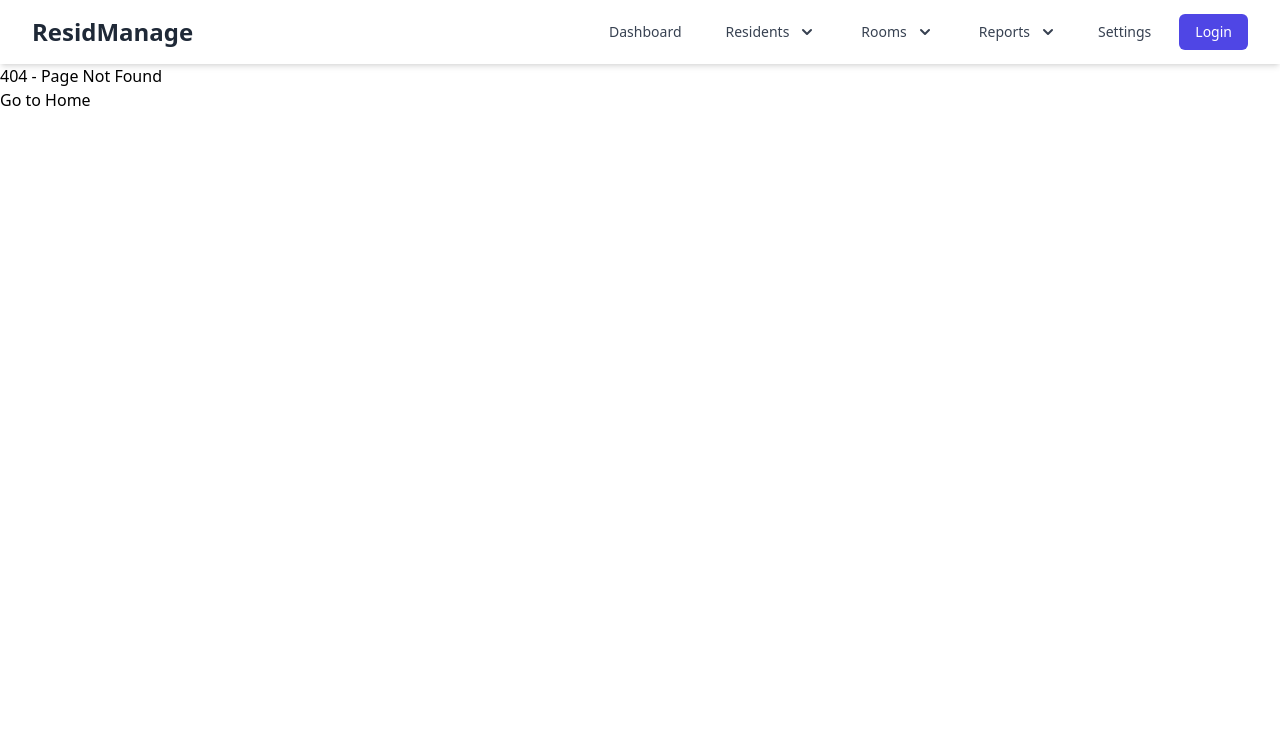
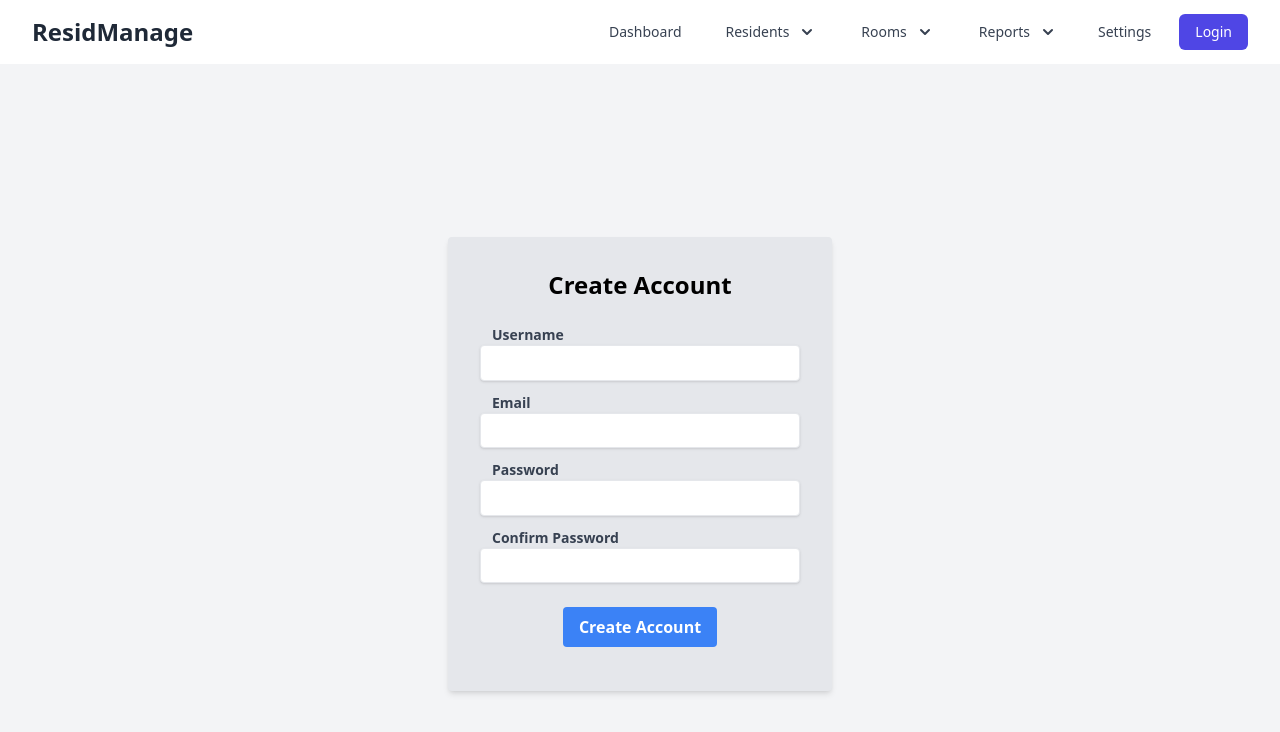
Before and after one commit to riad-medghar/Resident_Manager, a React (Vite) app: page /creatAccount in a window 1280 px wide. Before the commit this address had no page. Shown: the top 732 px of the page. Built offline with nearby package versions, Linux system fonts and the light colour scheme.

Commit message:
feat: added the login and the creat acount pages

```diff
--- a/src/App.jsx
+++ b/src/App.jsx
@@ -7,6 +7,7 @@ import {
 } from "react-router-dom";
 import "./App.css";
 import NavBar from "./components/NavBar";
+import CreatAccount from "./pages/Login/CreatAccount";
 
 // Lazy load components for better performance
 const Dashboard = lazy(() => import("./pages/Dashboard/Dashboard"));
@@ -15,6 +16,7 @@ const ResidentDetails = lazy(() => import("./pages/Residents/ResidentDetails"));
 const AddResident = lazy(() => import("./pages/Residents/AddResident")); // Add this line
 const VacantRooms = lazy(() => import("./pages/Rooms/VacantRooms"));
 const AllocateRoom = lazy(() => import("./pages/Rooms/AllocateRoom"));
+const Login = lazy(() => import("./pages/Login/Login"));
 
 // Loading Fallback Component
 function LoadingFallback() {
@@ -45,6 +47,8 @@ function App() {
           <NavBar/>
           <Routes>
             <Route path="/" element={<Dashboard />} />
+            <Route path="/login" element={<Login />} />
+            <Route path="/creatAccount" element={<CreatAccount/>}/>
             <Route path="/residents/list" element={<ResidentList />} />
             <Route path="/residents/add" element={<AddResident />} /> {/* Add this line */}
             <Route path="/rooms/vacant" element={<VacantRooms />} />
--- /dev/null
+++ b/src/pages/Login/CreatAccount.jsx
@@ -0,0 +1,74 @@
+import React from "react";
+
+const CreatAccount =()=>{
+
+
+    return (
+        <div className="flex flex-col justify-center items-center min-h-screen bg-gray-100">
+            <div className="bg-gray-200 p-8 rounded shadow-md w-full max-w-sm mx-auto">
+                <h2 className="text-2xl font-bold mb-6 text-center">Create Account</h2>
+                <form >
+                    <div className="block text-gray-700 text-sm font-bold mb-2" htmlFor="username">
+                        <label className="p-3 ">
+                            Username
+                            <input
+                                id="username"
+                                className="shadow appearance-none border rounded w-full py-2 px-3 text-gray-700 leading-tight
+                                focus:outline-none focus:shadow-outline mb-3"
+                                type="text"
+                                required
+                                />
+                        </label>
+
+
+                        <label className="p-3">
+                            Email
+                            <input
+                                type="email"
+                                className="shadow appearance-none border rounded w-full py-2 px-3 text-gray-700 leading-tight
+                                focus:outline-none focus:shadow-outline
+                                mb-3"
+                             required/>
+
+
+                        </label>
+
+
+                        <label className="p-3">
+                            Password
+                            <input
+                            type="password"
+                            className="shadow appearance-none border rounded w-full py-2 px-3 text-gray-700 leading-tight
+                            focus:outline-none focus:shadow-outline
+                            mb-3"
+                            required/>
+                        </label>
+
+
+                        <label className="p-3">
+                            Confirm Password
+                            <input
+                            type="password"
+                            className="shadow appearance-none border rounded w-full py-2 px-3 text-gray-700 leading-tight
+                            focus:outline-none focus:shadow-outline
+                            mb-3"
+                            required/>
+                        </label>
+
+                    </div>
+                    <div>
+                        <button
+                        type="submit"
+                        className="justify-center flex items-center bg-blue-500 hover:bg-blue-700 text-white font-bold
+                        py-2 px-4 rounded m-3 focus:outline-none focus::shadow-outline w-auto mx-auto"
+                        >Create Account</button>
+
+                    </div>
+
+                </form>
+            </div>
+
+        </div>
+    );
+};
+export default CreatAccount;
--- /dev/null
+++ b/src/pages/Login/Login.jsx
@@ -0,0 +1,60 @@
+import React from "react";
+import {Link} from "react-router-dom"
+
+const Login = () => {
+
+    return(
+        <div className="mt-3 min-h-screen shadow-md rounded-lg p-6">
+           <div className="bg-gray-200 p-8 rounded shadow-md w-full max-w-sm mx-auto">
+            <h2 className="text-2xl font-bold mb-4 text-gray-800 justify-center flex">
+                Login
+            </h2>
+
+            <form>
+                <div className="flex flex-col justify-center items-center  ">
+                    <div className="rounded mb-4">
+                        <div className="mb-4 ">
+                            <label className=" block text-gray-700 text-sm font-bold " htmlFor="username">
+                                Username
+                            </label>
+                            <input
+                                id="username"
+                                type="text"
+                                className="shadow appearance-none border rounded w-auto py-2 px-3 mb-4 text-gray-700 leading-tight focus:outline-none focus:shadow-outline"
+                                required
+                            />
+                            <label className="block text-gray-700 text-sm font-bold " htmlFor="password">
+                                Password
+                            </label>
+                            <input
+                                id="password"
+                                type="password"
+                                className="shadow appearance-none border rounded w-auto py-2 px-3 text-gray-700 leading-tight focus:outline-none focus:shadow-outline"
+                                required
+                            />
+
+
+                            <div className="mt-5 flex flex-col">
+                                <button
+                                    type="submit"
+                                    className="justify-center flex items-center  bg-blue-500 hover:bg-blue-700 text-white font-bold py-2 px-4 rounded focus:outline-none
+                                                focus:shadow-outline w-20 mx-auto mt-4"
+                                >
+                                    Login
+                                 </button>
+                            </div>
+                        </div>
+                        </div>
+                </div>
+            </form>
+            </div>
+                                <div className="flex items-center py-5 justify-center" >
+                        <a href="" className="text-blue-500 hover:text-blue-700 ml-4"> Forgot Password</a>
+                        <Link to="/creatAccount" className="text-blue-500 hover:text-blue-700 ml-4">Creat an account </Link>
+                    </div>
+
+
+        </div>
+    );
+};
+export default Login;
```
